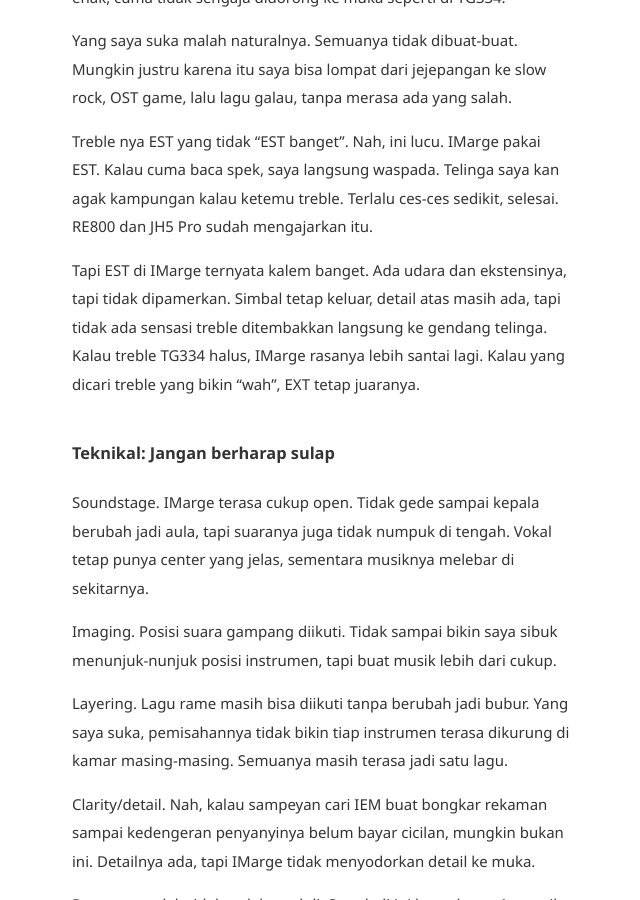
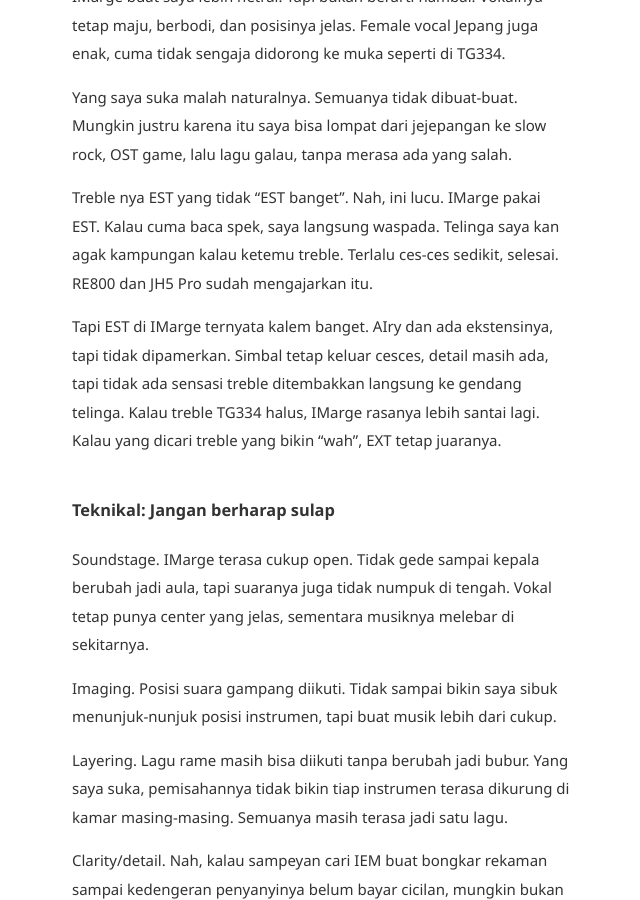
Before and after one commit to harjunacandra/harjuna.github.io, a Jekyll site: the page built from _posts/2026-11-03-Si-Paling-Biasa-Fitear-IMarge.md, in a window 1280 px wide and 900 px high, scrolled down 3518 px. Shown: the whole window, without its empty margins (318-958 px from the left). Built offline with Jekyll 4.4.1, drawn with Linux system fonts in a browser that asks for light colours; some of the changed text lies outside the part shown.

Commit message:
Refine IMarge review text and formatting
Corrected formatting and improved clarity in the text regarding the IMarge audio device.

```diff
--- a/_posts/2026-11-03-Si-Paling-Biasa-Fitear-IMarge.md
+++ b/_posts/2026-11-03-Si-Paling-Biasa-Fitear-IMarge.md
@@ -21,9 +21,9 @@
 
 IMarge dipakai dengan:
 
-iFi GO blu Air
-FitEar cable 013 (3.5mm stereo mini)
-SpinFit W1 bawaan
+- iFi GO blu Air
+- FitEar cable 013 (3.5mm stereo mini)
+- SpinFit W1 bawaan
 
 ### Comfort: Ternyata saya yang bego
 
@@ -61,7 +61,7 @@
 
 Treble nya EST yang tidak "EST banget". Nah, ini lucu. IMarge pakai EST. Kalau cuma baca spek, saya langsung waspada. Telinga saya kan agak kampungan kalau ketemu treble. Terlalu ces-ces sedikit, selesai. RE800 dan JH5 Pro sudah mengajarkan itu.
 
-Tapi EST di IMarge ternyata kalem banget. Ada udara dan ekstensinya, tapi tidak dipamerkan. Simbal tetap keluar, detail atas masih ada, tapi tidak ada sensasi treble ditembakkan langsung ke gendang telinga. Kalau treble TG334 halus, IMarge rasanya lebih santai lagi. Kalau yang dicari treble yang bikin "wah", EXT tetap juaranya.
+Tapi EST di IMarge ternyata kalem banget. AIry dan ada ekstensinya, tapi tidak dipamerkan. Simbal tetap keluar cesces, detail  masih ada, tapi tidak ada sensasi treble ditembakkan langsung ke gendang telinga. Kalau treble TG334 halus, IMarge rasanya lebih santai lagi. Kalau yang dicari treble yang bikin "wah", EXT tetap juaranya.
 
 
 ### Teknikal: Jangan berharap sulap
```
